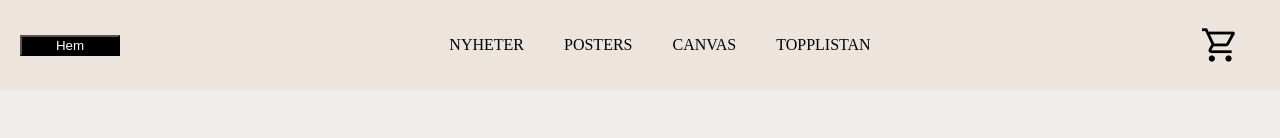
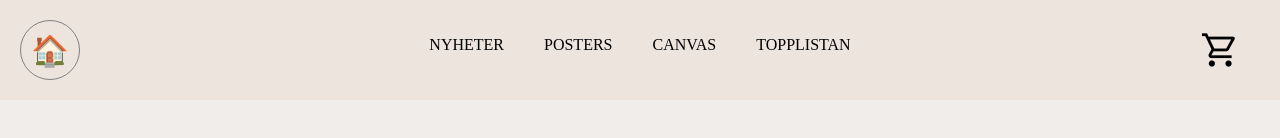
Before and after one commit to Navaas/individual-project-webbshop, a React (Vite) app: page / in a window 1280 px wide. Shown: the top 138 px of the page. Built offline with nearby package versions, Linux system fonts and the light colour scheme.

Commit message:
Styled homebutton

```diff
--- a/src/components/Header.tsx
+++ b/src/components/Header.tsx
@@ -23,9 +23,16 @@ const ButtonWrapper = styled.div`
 `;
 
 const Button = styled.button`
-  background: black;
+  background: #ede4dd;
   color: white;
-  width: 100px;
+  width: 60px;
+  height: 60px;
+  border-radius: 9999px;
+  border: solid grey 1px;
+  font-size: 30px;
+  &:hover {
+    background: #dcc6b8;
+  }
 `;
 
 const CartIcon = styled.span`
@@ -55,7 +62,7 @@ function Header({ cart }: { cart: Product[] }) {
       {/* Hemknappen */}
       <ButtonWrapper>
         <Link to="/">
-          <Button>Hem</Button>
+          <Button>🏠</Button>
         </Link>
       </ButtonWrapper>
       {/* Navigationbar */}
```
